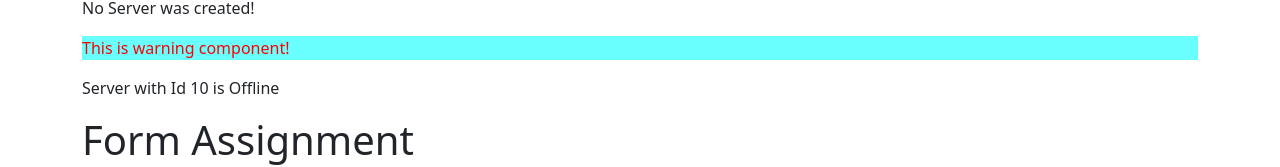
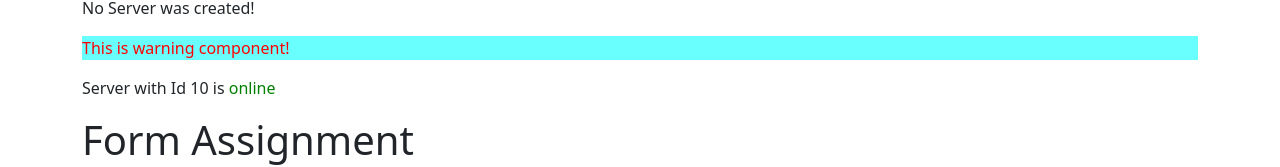
Before and after one commit to anitkumarsingh/angular-practice, an Angular app: page / in a window 1280 px wide. Shown: the part 231-398 px from the top of the page. Built offline with nearby package versions, Linux system fonts and the light colour scheme.

Commit message:
ngStyle directive

```diff
--- a/src/app/warning-alert/warning-alert.component.html
+++ b/src/app/warning-alert/warning-alert.component.html
@@ -1,5 +1,5 @@
 <p class="warning">This is warning component!</p>
-<p>{{"Server"}} with Id {{serverId}} is {{serverStatus}}</p>
+<p>{{"Server"}} with Id {{serverId}} is <span [ngStyle]="{color:getColor()}">{{serverStatus}}</span></p>
 
 <h1>Form Assignment</h1>
 <hr/>
--- a/src/app/warning-alert/warning-alert.component.ts
+++ b/src/app/warning-alert/warning-alert.component.ts
@@ -14,9 +14,16 @@ import { Component } from '@angular/core';
 
 export class WarningAlertComponent {
   serverId = 10;
-  serverStatus ='Offline';
+  serverStatus ='';
   username =''
   onUserNameUpdate(){
     this.username =''
   }
+  constructor(){
+    this.serverStatus = Math.random() > 0.5 ? 'online':'offline';
+
+  }
+  getColor(){
+    return this.serverStatus === 'online' ?  'green':'red';
+  }
 }
```
